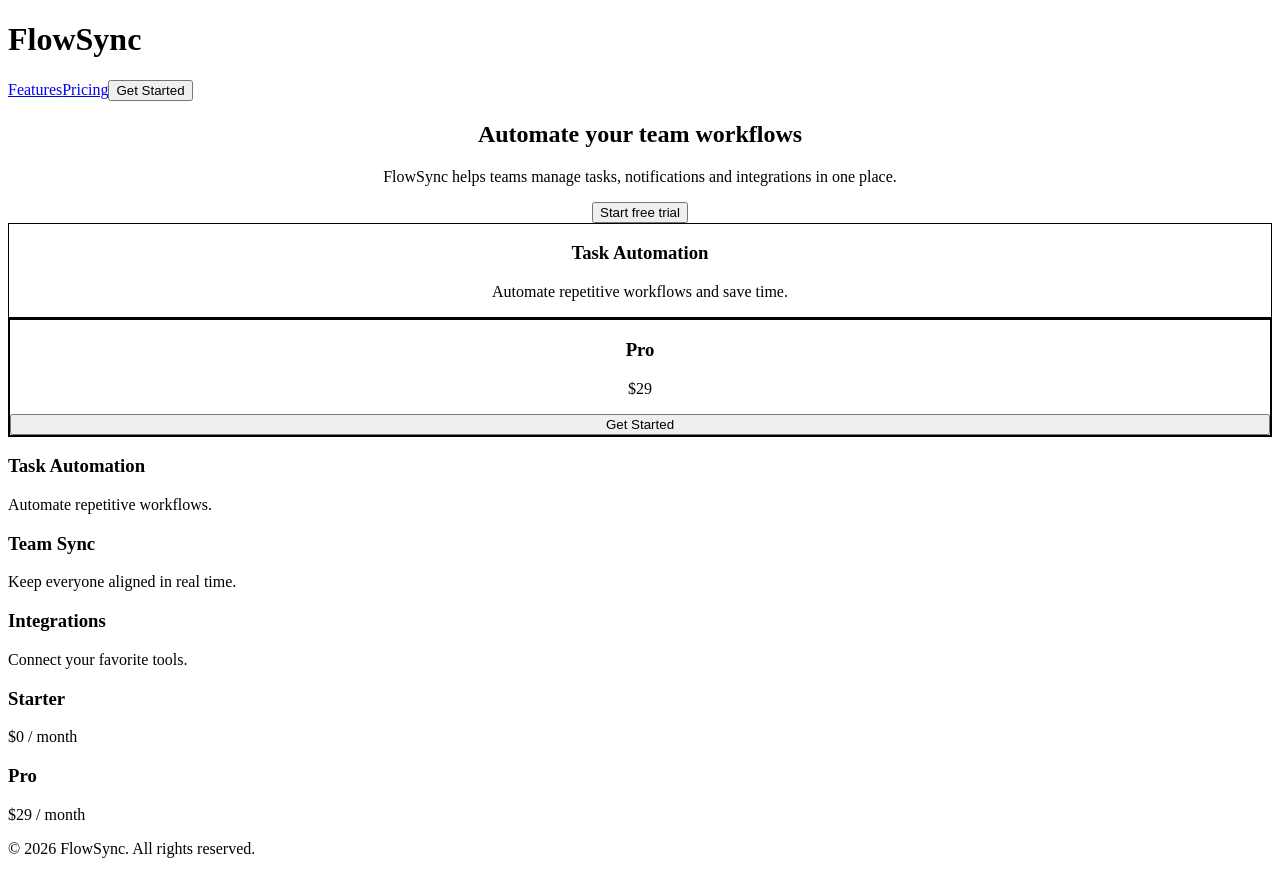
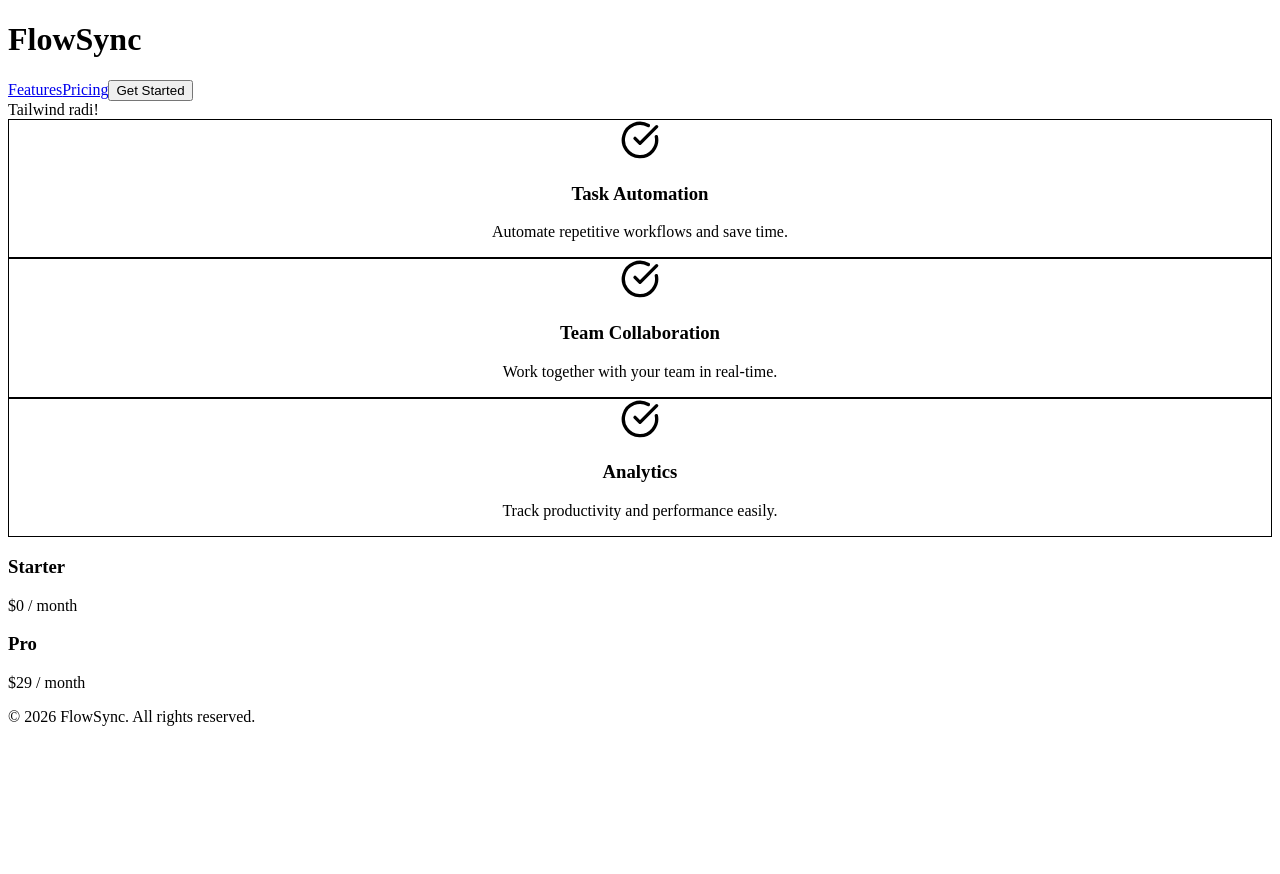
Before and after one commit to NemanjaMiki/react-saas-landing, a React (Vite) app: page / in a window 1280 px wide. After the commit the page ends 800 px from the top, so only its background shows below. Built offline with nearby package versions, Linux system fonts and the light colour scheme.

Commit message:
Setup Tailwind CSS

```diff
--- a/src/sections/Features.jsx
+++ b/src/sections/Features.jsx
@@ -1,17 +1,24 @@
+import { CheckCircle } from "lucide-react";
+
 export default function Features() {
   return (
-    <section className="features">
-      <div>
-        <h3>Task Automation</h3>
-        <p>Automate repetitive workflows.</p>
-      </div>
-      <div>
-        <h3>Team Sync</h3>
-        <p>Keep everyone aligned in real time.</p>
-      </div>
-      <div>
-        <h3>Integrations</h3>
-        <p>Connect your favorite tools.</p>
+    <section className="py-24 bg-white">
+      <div className="max-w-6xl mx-auto grid grid-cols-1 md:grid-cols-3 gap-8 px-4 text-center">
+        <div className="p-6 border rounded-lg">
+          <CheckCircle className="mx-auto mb-4 text-blue-500" size={40} />
+          <h3 className="font-semibold mb-2">Task Automation</h3>
+          <p className="text-gray-600">Automate repetitive workflows and save time.</p>
+        </div>
+        <div className="p-6 border rounded-lg">
+          <CheckCircle className="mx-auto mb-4 text-blue-500" size={40} />
+          <h3 className="font-semibold mb-2">Team Collaboration</h3>
+          <p className="text-gray-600">Work together with your team in real-time.</p>
+        </div>
+        <div className="p-6 border rounded-lg">
+          <CheckCircle className="mx-auto mb-4 text-blue-500" size={40} />
+          <h3 className="font-semibold mb-2">Analytics</h3>
+          <p className="text-gray-600">Track productivity and performance easily.</p>
+        </div>
       </div>
     </section>
   )
--- a/src/sections/Hero.jsx
+++ b/src/sections/Hero.jsx
@@ -1,31 +1,7 @@
 export default function Hero() {
     return (
-        <section className="py-24 text-center max-w-5xl mx-auto">
-            <h2 className="text-5xl font-bold mb-6">
-                Automate your team workflows
-            </h2>
-            <p className="text-gray-600 text-lg mb-8">
-                FlowSync helps teams manage tasks, notifications and integrations in one place.
-            </p>
-            <button className="bg-black text-white px-6 py-3 rounded">
-                Start free trial
-            </button>
-
-            <div className="p-6 border rounded-lg">
-                <h3 className="font-semibold mb-2">Task Automation</h3>
-                <p className="text-gray-600">
-                    Automate repetitive workflows and save time.
-                </p>
-            </div>
-
-            <div className="border-2 border-black p-8 rounded-xl">
-                <h3 className="text-xl font-bold">Pro</h3>
-                <p className="text-3xl my-4">$29</p>
-                <button className="bg-black text-white w-full py-2">
-                    Get Started
-                </button>
-            </div>
-
-        </section>
+        <div className="bg-blue-500 text-white text-3xl p-10">
+            Tailwind radi!
+        </div>
     )
 }
```
